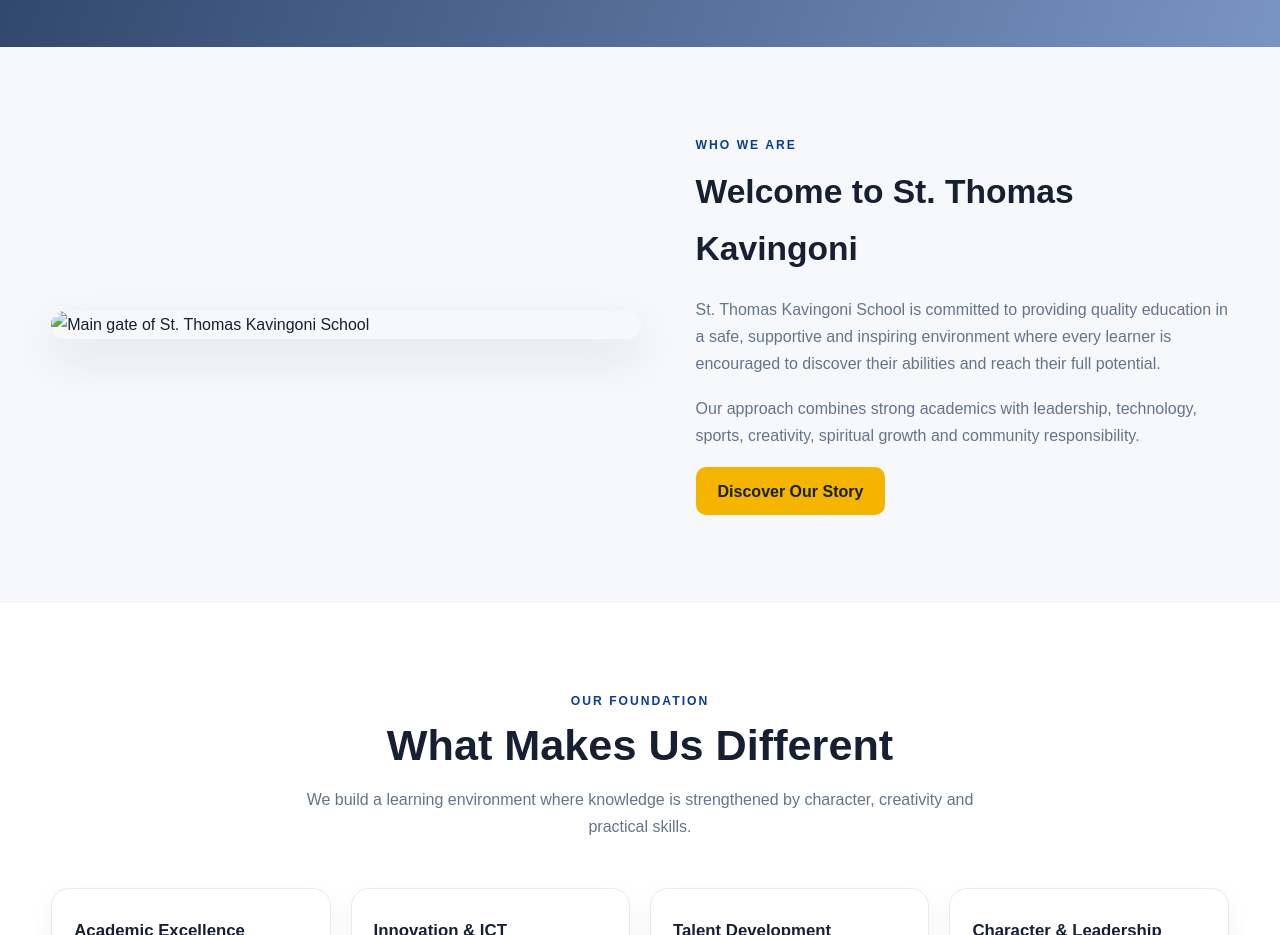
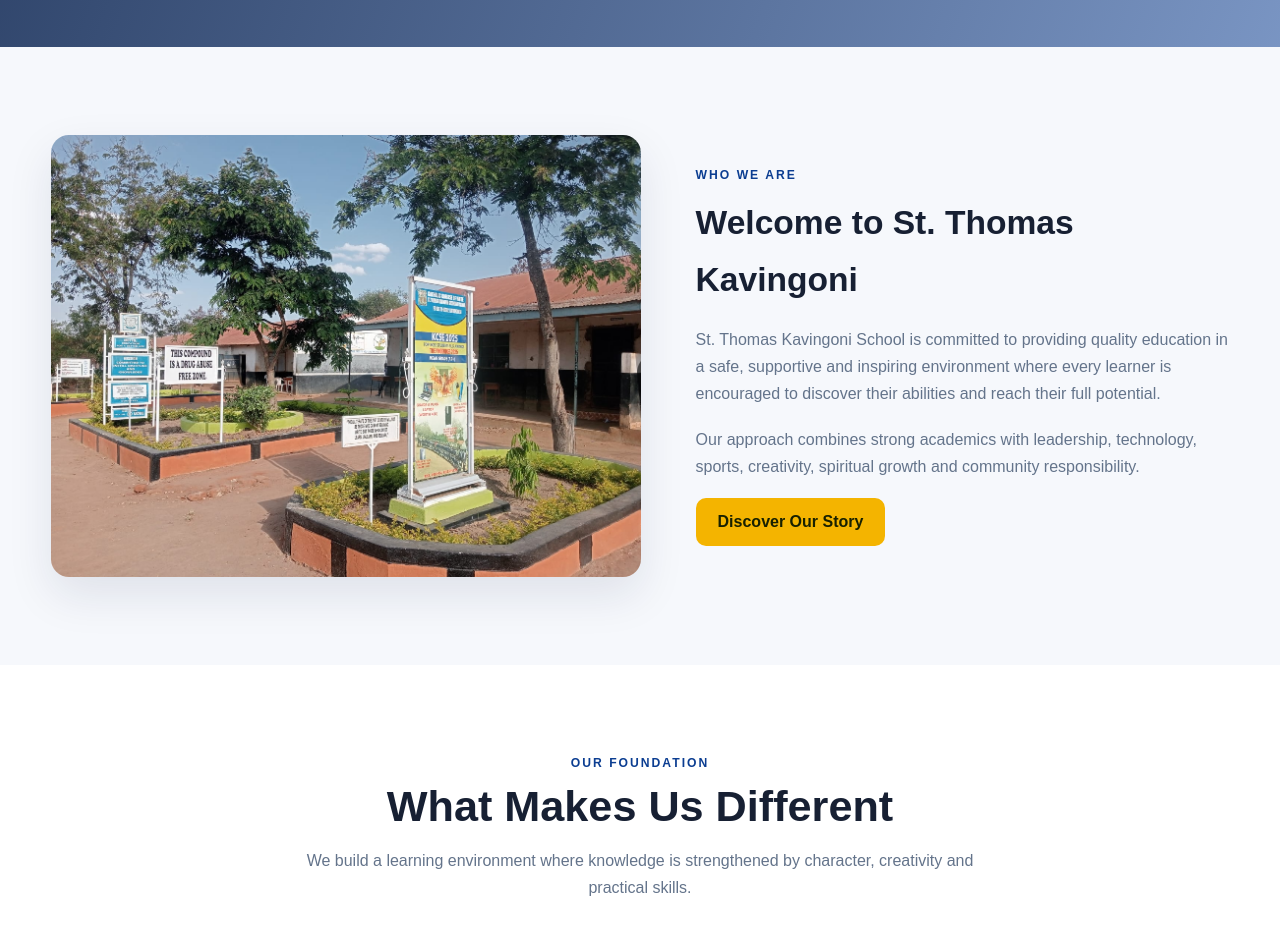
Before and after one commit to justus-ndwigah/website-kavingoni-ict, a plain HTML site: page index.html in a window 1280 px wide. Shown: the part 840-1775 px from the top of the page. Drawn offline with Linux system fonts and the light colour scheme; files whose address does not match are found by name.

Commit message:
index.html

```diff
--- a/index.html
+++ b/index.html
@@ -646,7 +646,7 @@
     <section class="welcome" id="about">
       <div class="container welcome-grid">
         <div class="welcome-image">
-          <img src="school gate.png" alt="Main gate of St. Thomas Kavingoni School" loading="lazy">
+          <img src="web-photos/school-face.png" alt="Main gate of St. Thomas Kavingoni School" loading="lazy">
         </div>
         <div class="welcome-copy">
           <div class="section-kicker">Who we are</div>
@@ -719,7 +719,7 @@
     <section class="message" id="principal">
       <div class="container message-grid">
         <div class="message-image">
-          <img src="web-photos/principal.png" alt="Mr. Muange, Principal of St. Thomas Kavingoni School" loading="lazy">
+          <img src="web-photos/principal.png" alt=" Mr. Muange, Principal of St. Thomas Kavingoni School" loading="lazy">
         </div>
         <div class="message-copy">
           <div class="section-kicker">Leadership message</div>
```
